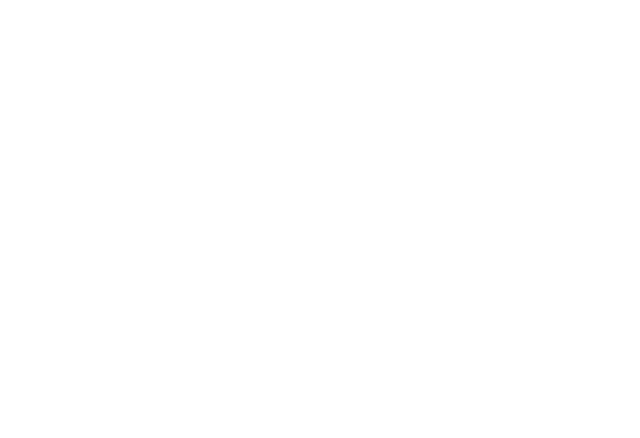
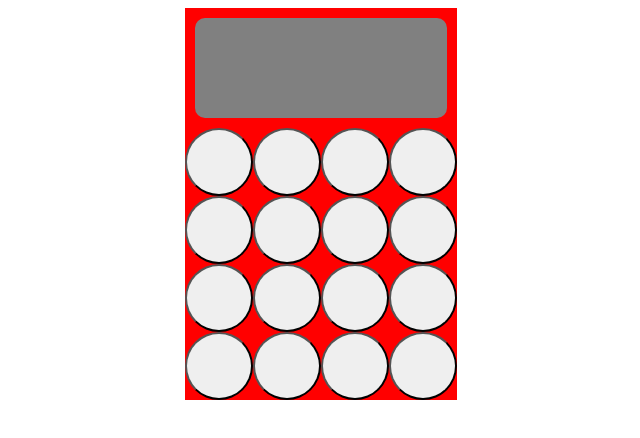
Before and after one commit to Jack0428-dream/odin_calculator, a plain HTML site: page index.html in a window 1280 px wide. Shown: the whole page, without its empty margins (319-959 px from the left). Drawn offline with Linux system fonts and the light colour scheme.

Commit message:
made buttons and display

```diff
--- a/calculator.css
+++ b/calculator.css
@@ -0,0 +1,30 @@
+body {
+    display: flex;
+    justify-content: center;
+}
+#calculator {
+    display: flex;
+    flex-direction: column;
+    align-self: center;
+    background-color: red;
+    justify-content: center;
+}
+
+#display {
+    height: 100px;
+    width: inherit;
+    background-color: grey;
+    margin: 10px;
+    border-radius: 10px;
+}
+
+#buttons{
+    display: flex;
+    flex-direction: column;
+
+}
+
+button{
+    border-radius: 70%;
+    padding: 32px 32px
+}
--- a/calculator.js
+++ b/calculator.js
@@ -1,3 +1,37 @@
+const calculator = document.querySelector("#calculator");
+
+const display = document.querySelector("#display");
+const buttonbox = document.querySelector("#buttons");
+for(let i=0; i < 4; i++) {
+    const div = document.createElement("div");
+    buttonbox.appendChild(div);
+    div.setAttribute("id",`div${i}`);
+}
+const div1 = document.querySelector("#div0");
+const div2 = document.querySelector("#div1");
+const div3 = document.querySelector("#div2");
+const div4 = document.querySelector("#div3");
+
+for(let i=0; i < 4; i++) {
+    const button = document.createElement("button");
+    div1.appendChild(button);
+};
+
+for(let i=0; i < 4; i++) {
+    const button = document.createElement("button");
+    div2.appendChild(button);
+};
+
+for(let i=0; i < 4; i++) {
+    const button = document.createElement("button");
+    div3.appendChild(button);
+};
+
+for(let i=0; i < 4; i++) {
+    const button = document.createElement("button");
+    div4.appendChild(button);
+};
+
 function add(num1, num2) {
     return num1 + num2;
 }
--- a/index.html
+++ b/index.html
@@ -8,6 +8,11 @@
     <title>Document</title>
 </head>
 <body>
-
+    <div id="calculator">
+        <div id="display">
+        </div>
+        <div id="buttons">
+        </div>
+    </div>
 </body>
 </html>
```
